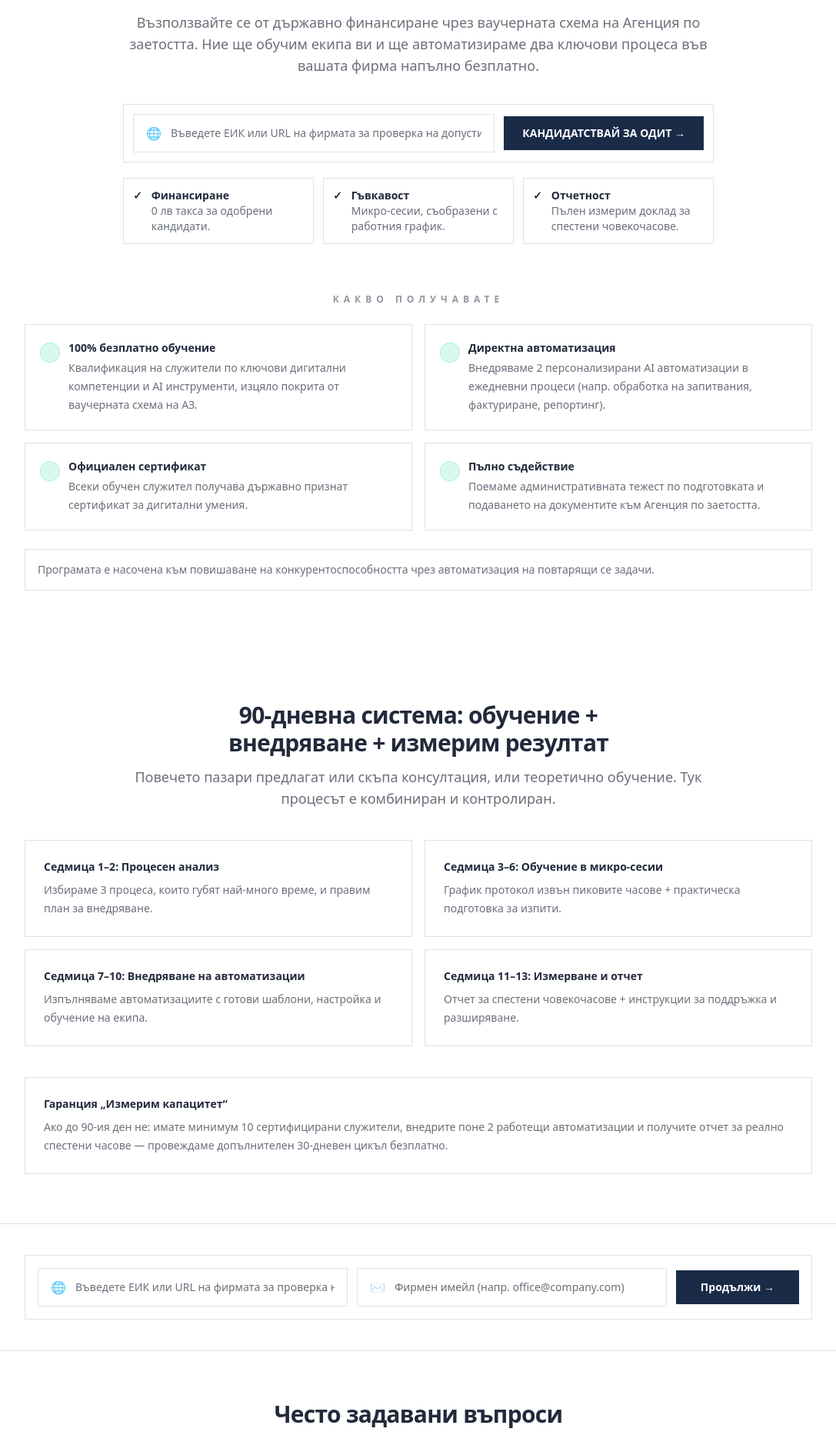
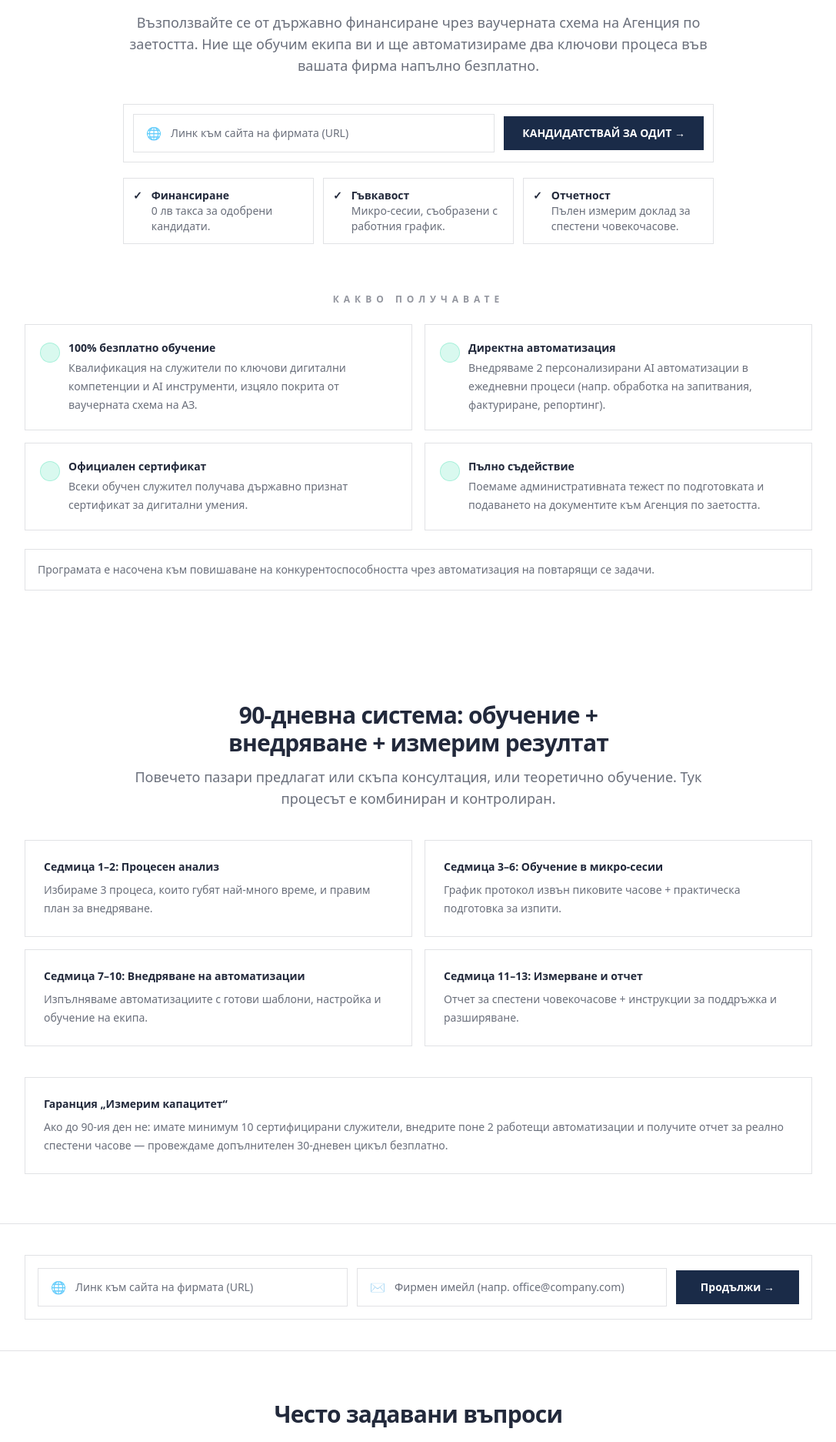
Before and after one commit to simeon619619619619-create/startwithai, a Next.js app: page / in a window 1280 px wide. Shown: the part 301-2174 px from the top of the page at 77% size, without its empty margins (96-1183 px from the left). Built offline with nearby package versions, Linux system fonts and the light colour scheme; no server answers.

Commit message:
Hero form: ask for website link (URL) first

```diff
--- a/src/app/page.tsx
+++ b/src/app/page.tsx
@@ -255,7 +255,7 @@ export default function HomePage() {
                     value={heroWebsite}
                     onChange={(e) => setHeroWebsite(e.target.value)}
                     className="w-full bg-transparent text-sm text-[color:var(--text)] placeholder:text-[color:var(--muted)] focus:outline-none"
-                    placeholder="Въведете ЕИК или URL на фирмата за проверка на допустимост"
+                    placeholder="Линк към сайта на фирмата (URL)"
                   />
                 </div>
               ) : (
@@ -416,7 +416,7 @@ export default function HomePage() {
                   <input
                     value={heroWebsite}
                     onChange={(e) => setHeroWebsite(e.target.value)}
-                    placeholder="Въведете ЕИК или URL на фирмата за проверка на допустимост"
+                    placeholder="Линк към сайта на фирмата (URL)"
                     className="w-full bg-transparent text-sm text-[color:var(--text)] placeholder:text-[color:var(--muted)] focus:outline-none"
                   />
                 </div>
```
